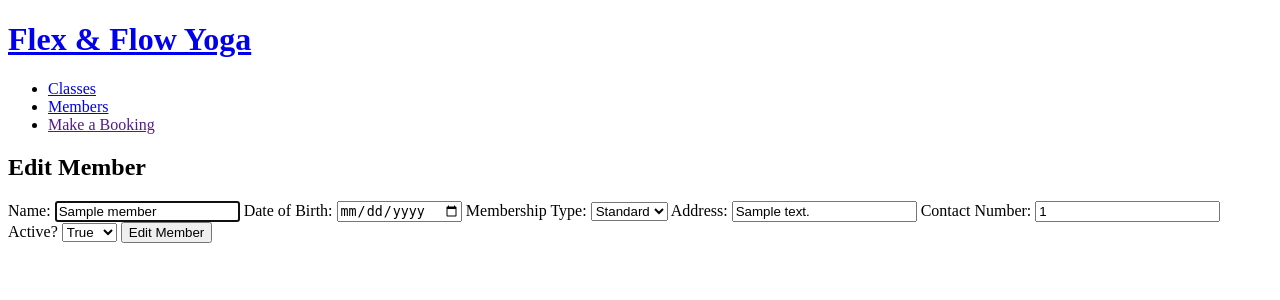
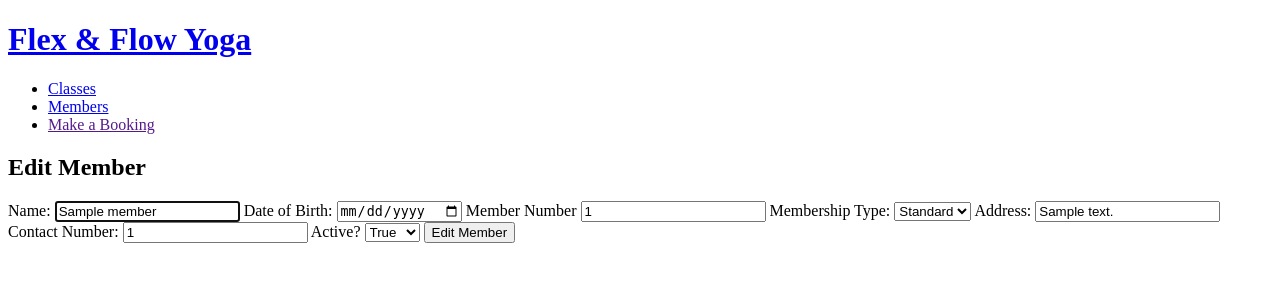
Before and after one commit to jaeltg/CC_project_1, a Flask app: page /members/1/edit in a window 1280 px wide. Shown: the top 300 px of the page. Run offline with Flask 2, Linux system fonts and the light colour scheme; a database or web service that is not in the repository returns one stand-in record (values such as "Sample title"); some libraries are stand-ins or nearby versions.

Commit message:
added route to edit member

```diff
--- a/controllers/members_controller.py
+++ b/controllers/members_controller.py
@@ -38,3 +38,18 @@ def create_task():
 def edit_member(id):
     member = member_repository.select(id)
     return render_template('members/edit.html', title = "Edit Member", selected_member = member)
+
+@members_blueprint.route("/members/<id>", methods=['POST'])
+def update_member(id):
+    name = request.form["name"]
+    date_of_birth = request.form["date_of_birth"]
+    memb_number = request.form["memb_number"]
+    memb_type = request.form["memb_type"]
+    address = request.form["address"]
+    contact_number = request.form["contact_number"]
+    active = request.form["active"]
+
+    member = Member(name, date_of_birth, memb_number, memb_type, address, contact_number, active, id)
+
+    member_repository.update(member)
+    return redirect('/members')
--- a/templates/members/edit.html
+++ b/templates/members/edit.html
@@ -8,6 +8,9 @@
 
     <label for="date_of_birth">Date of Birth:</label>
     <input type="date" id="date_of_birth" name="date_of_birth" value="{{selected_member.date_of_birth}}" required>
+
+    <label for="memb_number"></label>Member Number</label>
+    <input type="number" id="memb_number" name="memb_number" value="{{selected_member.memb_number}}" required>
 
     <label for="memb_type">Membership Type:</label>
     <select name="memb_type" id="memb_type">
```
